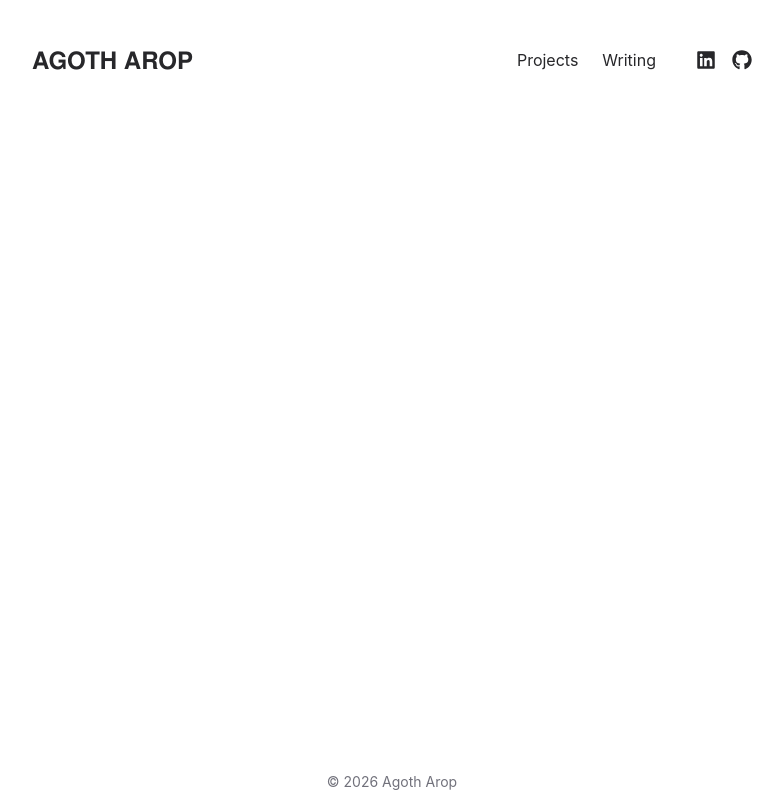
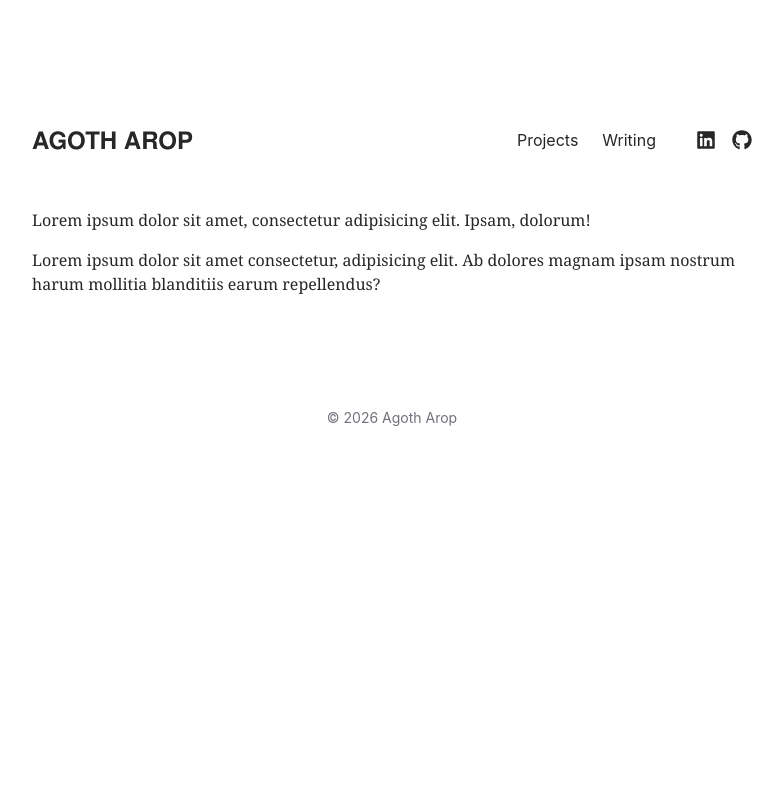
Before and after one commit to Agoth24/portfolio, a React (Vite) app: page / in a window 1280 px wide. Shown: the whole page, without its empty margins (248-1031 px from the left). Built offline with nearby package versions, Linux system fonts and the light colour scheme.

Commit message:
layout refactor

```diff
--- a/pages/Blog.jsx
+++ b/pages/Blog.jsx
@@ -1,6 +1,6 @@
 const Blog = () => {
 	return (
-		<section className="mt-12 px-6 flex flex-col gap-6">
+		<section className="mt-12 flex flex-col gap-6">
 			<h1 className="text-xl font-space-grotesk font-medium">
                 Some Throwaway Thoughts...
             </h1>
--- a/pages/Home.jsx
+++ b/pages/Home.jsx
@@ -21,12 +21,18 @@ const ColouredText = ({ text }) => {
 
 const Home = () => {
 	return (
-		<section className="max-sm:px-6 flex flex-col gap-4">
-
-			<div className="flex flex-col gap-4 sm:items-center">
-
-            </div>
-			{/* <LogoBar /> */}
+		<section className="flex flex-col gap-4 py-12">
+			<div className="flex flex-col font-noto-serif text-md gap-4">
+				<p>
+					Lorem ipsum dolor sit amet, consectetur adipisicing elit.
+					Ipsam, dolorum!
+				</p>
+				<p>
+					Lorem ipsum dolor sit amet consectetur, adipisicing elit. Ab
+					dolores magnam ipsam nostrum harum mollitia blanditiis earum
+					repellendus?
+				</p>
+			</div>
 		</section>
 	);
 };
--- a/src/components/Footer.jsx
+++ b/src/components/Footer.jsx
@@ -1,6 +1,6 @@
 const Footer = () => {
 	return (
-		<footer className="mt-12 py-2 text-center text-sm text-zinc-500 dark-text-zinc-300 ">
+		<footer className="py-4 mt-12 text-center text-sm text-zinc-500 dark-text-zinc-300 ">
 			&copy; 2026 Agoth Arop
 		</footer>
 	);
--- a/src/components/Header.jsx
+++ b/src/components/Header.jsx
@@ -12,7 +12,7 @@ const Header = () => {
 	const [menuOpen, setMenuOpen] = useState(false);
 
 	return (
-		<header className="px-6 mt-12">
+		<header className="mt-12">
 			<nav className="flex max-[350px]:flex-col max-[350px]:gap-4 justify-between items-start">
 				{/* TITLE */}
 				<Link to="/" className="flex items-center">
--- a/src/index.css
+++ b/src/index.css
@@ -1,7 +1,8 @@
 @import url("https://fonts.googleapis.com/css2?family=Space+Grotesk:wght@300..700&family=Space+Mono:ital,wght@0,400;0,700;1,400;1,700&display=swap");
 @import url("https://fonts.googleapis.com/css2?family=PT+Serif:ital,wght@0,400;0,700;1,400;1,700&family=Space+Grotesk:wght@300..700&family=Space+Mono:ital,wght@0,400;0,700;1,400;1,700&display=swap");
+@import url('https://fonts.googleapis.com/css2?family=DM+Sans:ital,opsz,wght@0,9..40,100..1000;1,9..40,100..1000&display=swap');
+@import url('https://fonts.googleapis.com/css2?family=Noto+Serif:ital,wght@0,100..900;1,100..900&display=swap');
 @import "tailwindcss";
-
 
 @font-face {
 	font-family: "Nimbus Bold";
@@ -30,6 +31,8 @@ html, body {
 	--font-space-grotesk: "Space Grotesk", sans-serif;
 	--font-space-mono: "Space Mono", monospace;
 	--font-pt-serif: "PT Serif", sans-serif;
+    --font-DM-Sans: "DM Sans", sans-serif;
+    --font-noto-serif: "Noto Serif"
 }
 
 .animate-scroll {
--- a/src/layouts/RootLayout.jsx
+++ b/src/layouts/RootLayout.jsx
@@ -3,7 +3,7 @@ import Header from "../components/Header";
 import Footer from "../components/Footer";
 const RootLayout = () => {
 	return (
-			<div className="min-h-screen flex flex-col md:max-w-3xl mx-auto">
+			<div className="px-6 flex flex-col md:max-w-3xl mx-auto sm:mt-20">
 				<Header />
 				<main className="grow">
 					<Outlet />
```
